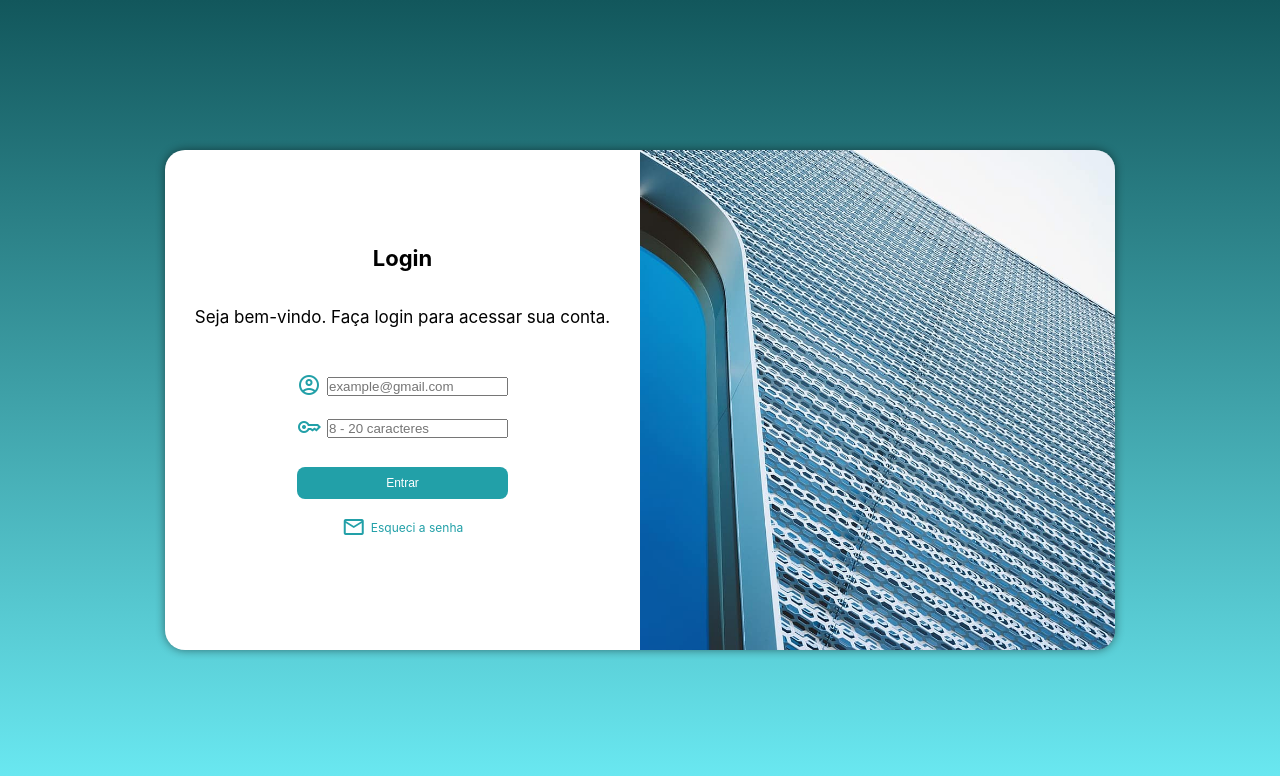
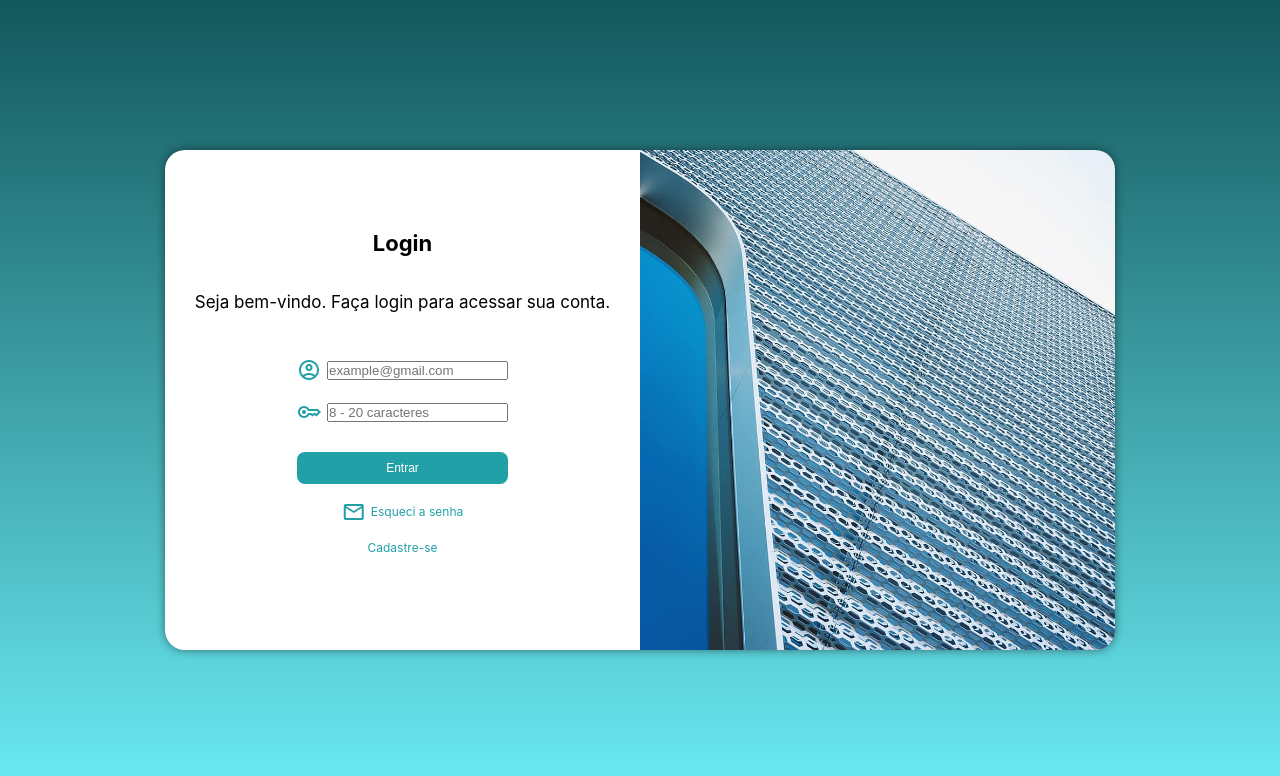
Before and after one commit to lucas-biel/tela-de-login, a plain HTML site: page index.html in a window 1280 px wide. Drawn offline with nearby package versions, Linux system fonts and the light colour scheme.

Commit message:
update: adicionei um novo link para realizar cadastro de novos usuários

```diff
--- a/index.html
+++ b/index.html
@@ -38,6 +38,7 @@
                     <div id="botoes">
                         <input type="submit" value="Entrar">
                         <a href="./paginas/nova-senha.html" target="_blank"><i class="material-symbols-outlined">mail</i>Esqueci a senha</a>
+                        <a href="./paginas/cadastro.html" target="_blank">Cadastre-se</a>
                     </div>
                 </form>
             </div>
```
